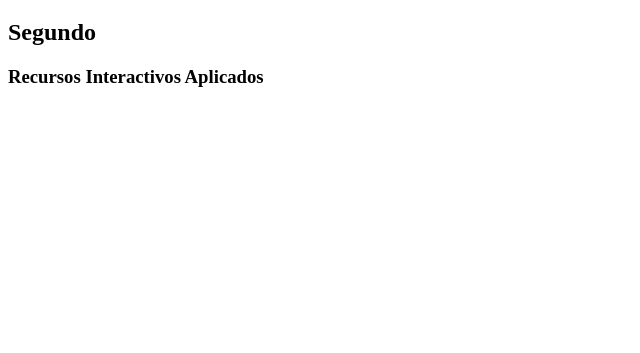
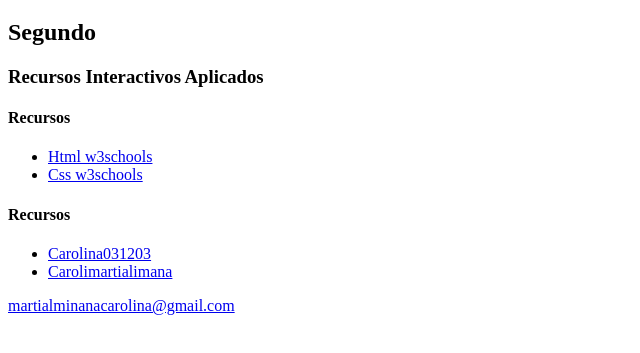
Before and after one commit to Carolina031203/Pr-ctica1, a plain HTML site: page index.html in a window 1280 px wide. Shown: the part 61-414 px from the top of the page, without its empty margins (0-640 px from the left). Drawn offline with Linux system fonts and the light colour scheme.

Commit message:
Update index.html

```diff
--- a/index.html
+++ b/index.html
@@ -9,5 +9,22 @@
     <h1>Gráfica publicitaria</h1>
     <h2>Segundo</h2>
     <h3>Recursos Interactivos Aplicados</h3>
+
+    <h4>Recursos</h4>
+        <ul>
+            <li><a href="http://www.w3schools.com/html/">Html w3schools</a>
+            <li><a href="http://www.w3schools.com/html/html_css.asp">Css w3schools</a></li>
+            </li>
+
+        </ul>
+
+    <h4>Recursos</h4>
+        <ul>
+            <li><a href="https://github.com/Carolina031203">Carolina031203</a></li>
+            <li><a href="https://es.pinterest.com/carolinamartialmiana/">Carolimartialimana</a></li>
+
+
+        </ul>
+    <p><a href="mailto:martialminanacarolina@gmail.com">martialminanacarolina@gmail.com</a></p>
 </body>
 </html>
```
